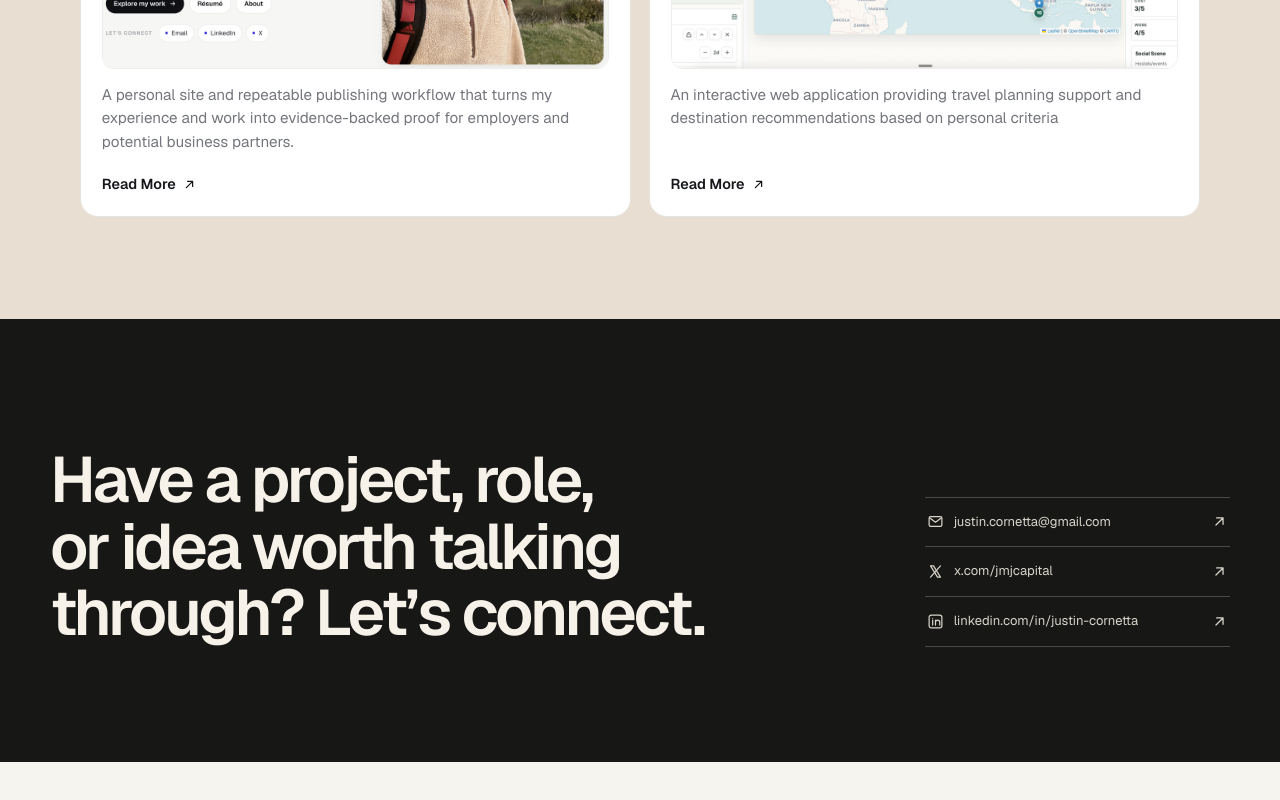
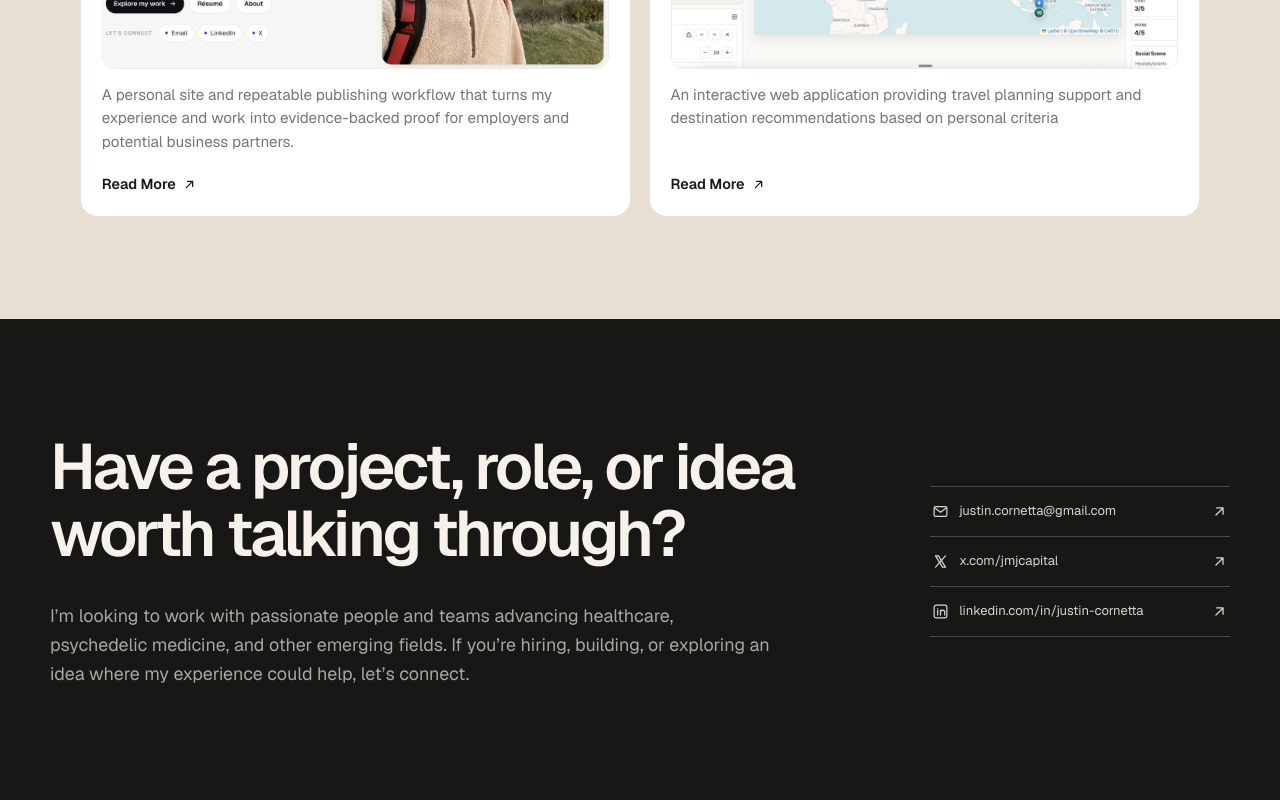
Before and after one commit to justincornetta/personal-website, a Next.js app: page /projects in a window 1280 px wide. Shown: the part 1313-2113 px from the top of the page. Before the commit the page ends 2075 px from the top, so only its background shows below. Built offline with nearby package versions, Linux system fonts and the light colour scheme.

Commit message:
Refine homepage opportunity CTA

```diff
--- a/src/app/redesign.css
+++ b/src/app/redesign.css
@@ -98,10 +98,9 @@ button:focus-visible, a:focus-visible, [tabindex]:focus-visible {
 .section--sand { background: var(--sand); }
 .hero-section { position: relative; padding: clamp(48px, 5vw, 72px) 0 clamp(88px, 8vw, 120px); }
 .hero-grid { display: grid; grid-template-columns: minmax(0, 1.07fr) minmax(360px, .93fr); align-items: center; gap: clamp(56px, 7vw, 104px); }
-.status-pill { display: inline-flex; align-items: center; gap: 9px; padding: 8px 12px; border: 1px solid var(--line); border-radius: 999px; background: color-mix(in srgb, var(--surface) 70%, transparent); color: var(--ink-soft); font-size: 12px; font-weight: 600; }
-.status-pill span { width: 7px; height: 7px; border-radius: 50%; background: #3aa675; box-shadow: 0 0 0 4px rgba(58, 166, 117, .11); }
-.hero-copy h1 { margin: 23px 0 0; font-size: clamp(52px, 6.4vw, 92px); line-height: .98; letter-spacing: -.055em; font-weight: 600; }
+.hero-copy h1 { margin: 0; font-size: clamp(52px, 6.4vw, 92px); line-height: .98; letter-spacing: -.055em; font-weight: 600; }
 .hero-lede { max-width: 625px; margin: 26px 0 0; color: var(--ink-soft); font-size: clamp(20px, 2vw, 29px); line-height: 1.34; letter-spacing: -.025em; text-wrap: balance; }
+.hero-opportunity { max-width: 625px; margin: clamp(24px, 3vw, 36px) 0 0; padding-top: 16px; border-top: 1px solid var(--line); color: var(--ink-soft); font-size: clamp(13px, 1.1vw, 15px); line-height: 1.5; }
 .button { min-height: 48px; border-radius: 999px; padding: 0 19px; border: 1px solid transparent; display: inline-flex; align-items: center; justify-content: center; gap: 9px; font-size: 14px; font-weight: 600; cursor: pointer; transition: transform .2s var(--ease), background .2s var(--ease), border-color .2s var(--ease); }
 .button:hover { transform: translateY(-2px); }
 .button svg, .text-link svg, .project-card__link svg, .closing-links svg { width: 17px; height: 17px; }
@@ -367,9 +366,10 @@ button:focus-visible, a:focus-visible, [tabindex]:focus-visible {
 .about-prose-block a:hover { color: var(--accent); border-color: var(--accent); }
 
 .closing-section { background: var(--ink); color: #f7f2e9; padding: clamp(78px, 9vw, 120px) 0; }
-.closing-grid { display: grid; grid-template-columns: 1.45fr .55fr; gap: 70px; align-items: end; }
+.closing-grid { display: grid; grid-template-columns: minmax(0, 1.45fr) minmax(280px, .55fr); gap: clamp(56px, 7vw, 96px); align-items: center; }
 .closing-section .eyebrow { color: #aaa79f; }
-.closing-section h2 { margin: 13px 0 0; max-width: 850px; font-size: clamp(36px, 5vw, 66px); line-height: 1.04; letter-spacing: -.046em; font-weight: 600; text-wrap: balance; }
+.closing-section h2 { margin: 0; max-width: 850px; font-size: clamp(36px, 5vw, 66px); line-height: 1.04; letter-spacing: -.046em; font-weight: 600; text-wrap: balance; }
+.closing-copy > p { max-width: 720px; margin: clamp(24px, 3vw, 34px) 0 0; color: #aaa79f; font-size: clamp(15px, 1.4vw, 18px); line-height: 1.62; }
 .closing-links { display: flex; flex-direction: column; border-top: 1px solid rgba(255,255,255,.22); }
 .closing-links a { display: flex; justify-content: space-between; align-items: center; padding: 14px 2px; border-bottom: 1px solid rgba(255,255,255,.22); color: #d9d5cc; font-size: 13px; transition: color .2s var(--ease), padding .2s var(--ease); }
 .closing-links a:hover { color: white; padding-left: 7px; }
@@ -410,6 +410,18 @@ button:focus-visible, a:focus-visible, [tabindex]:focus-visible {
   .interest-list { max-width: 620px; }
 }
 
+@media (min-width: 651px) and (max-width: 900px) {
+  .hero-grid { gap: 38px; }
+  .hero-image {
+    width: 100%;
+    max-width: none;
+    height: auto;
+    aspect-ratio: 16 / 10;
+    justify-self: stretch;
+  }
+  .hero-image img { object-position: center 38%; }
+}
+
 @media (max-width: 650px) {
   .section__inner, .site-nav { width: min(100% - 28px, 1180px); }
   .site-nav { min-height: 62px; }
--- a/src/components/homepage-redesign.tsx
+++ b/src/components/homepage-redesign.tsx
@@ -160,13 +160,12 @@ export function HomepageRedesign() {
           <section id="home" className="section section--paper hero-section">
             <div className="section__inner hero-grid">
               <div className="hero-copy">
-                <span className="status-pill reveal reveal-2">
-                  <span aria-hidden="true" />
-                  Open to work
-                </span>
-                <h1 className="reveal reveal-3">Justin Cornetta</h1>
-                <p className="hero-lede reveal reveal-4">
+                <h1 className="reveal reveal-2">Justin Cornetta</h1>
+                <p className="hero-lede reveal reveal-3">
                   Versatile operator and strategist across healthcare, psychedelic medicine, and financial markets, passionate about learning and building alongside others.
+                </p>
+                <p className="hero-opportunity reveal reveal-4">
+                  Open to ambitious roles, projects, and partnerships.
                 </p>
               </div>
               <figure className="hero-image media-reveal reveal reveal-4">
--- a/src/components/site-redesign-shared.tsx
+++ b/src/components/site-redesign-shared.tsx
@@ -75,8 +75,11 @@ export function ClosingContact() {
   return (
     <section className="section closing-section reveal reveal-2">
       <div className="section__inner closing-grid">
-        <div>
-          <h2>Have a project, role, or idea worth talking through? Let&rsquo;s connect.</h2>
+        <div className="closing-copy">
+          <h2>Have a project, role, or idea worth talking through?</h2>
+          <p>
+            I&rsquo;m looking to work with passionate people and teams advancing healthcare, psychedelic medicine, and other emerging fields. If you&rsquo;re hiring, building, or exploring an idea where my experience could help, let&rsquo;s connect.
+          </p>
         </div>
         <div className="closing-links">
           <a href="mailto:justin.cornetta@gmail.com">
```
